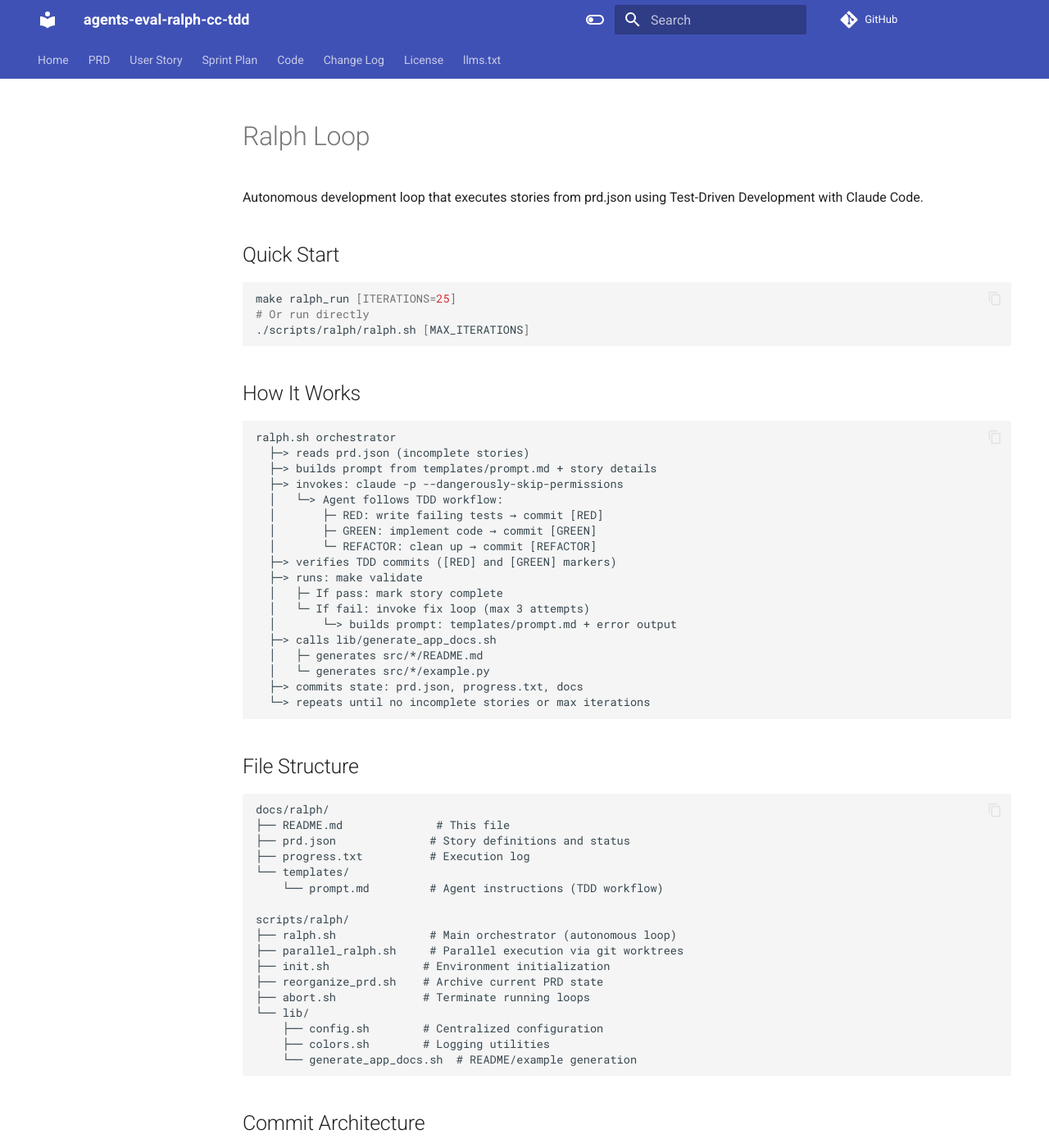
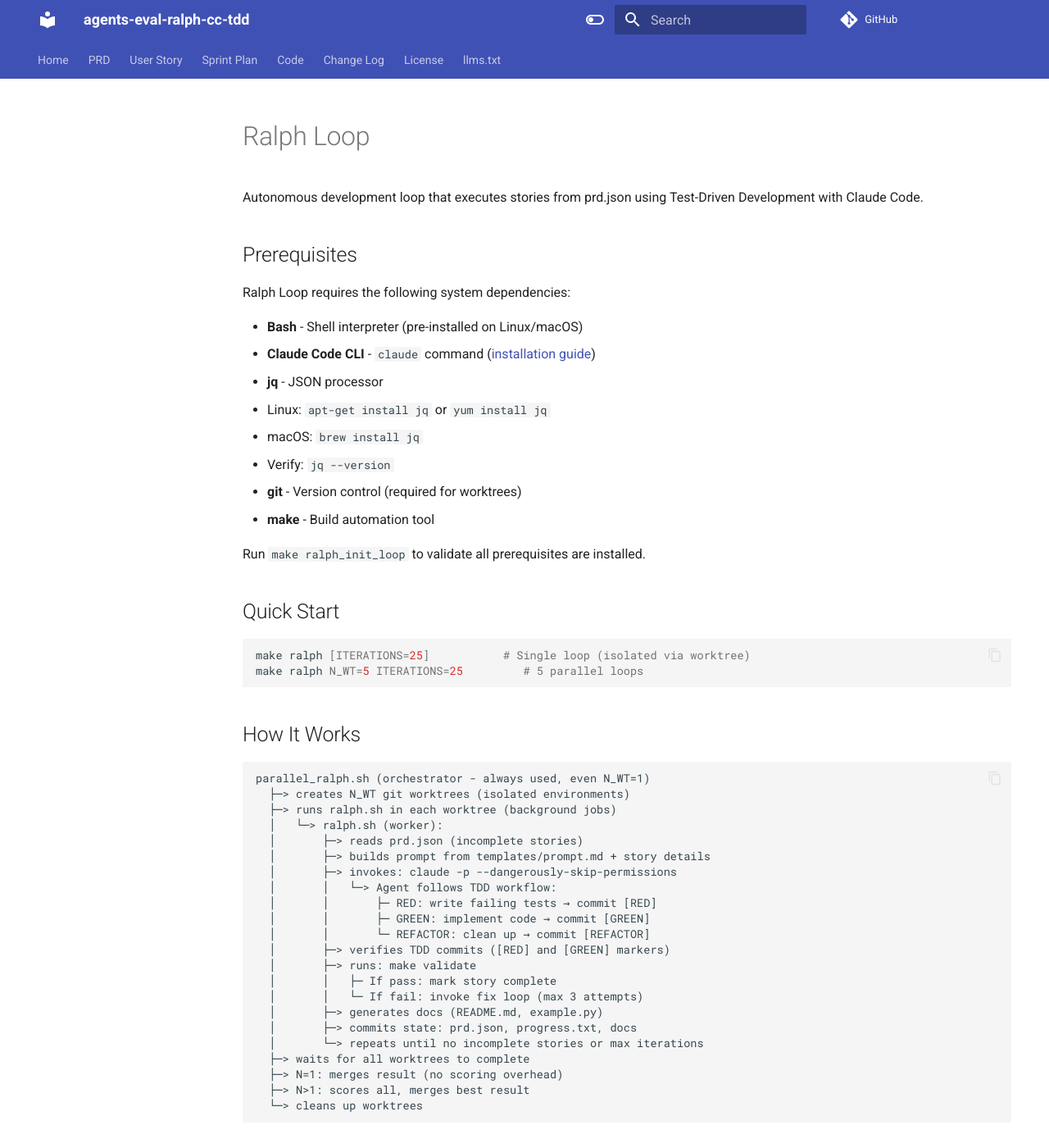
Before and after one commit to qte77/agents-eval-ralph-cc-tdd, an MkDocs documentation site: the page built from docs/ralph/README.md, in a window 1280 px wide and 1400 px high. Shown: the whole window at 82% size. Built offline with MkDocs 1.6.1 and Material for MkDocs 9.7.7, drawn with Linux system fonts in a browser that asks for light colours; comment, search, counter and statistics services are not loaded; some of the changed text lies outside the part shown.

Commit message:
refactor(ralph): consolidate commands and extract control scripts
Simplify Ralph CLI and improve script organization:

Commands:
- Rename ralph_run → ralph (simpler, consistent)
- Rename ralph_reorganize → ralph_archive (accurate)
- Remove ralph_parallel_* (use ralph N=x instead)

Scripts:
- Rename reorganize_prd.sh → archive.sh (matches behavior)
- Extract clean.sh from Makefile (DRY, consistent pattern)
- Consolidate abort.sh to call parallel_ralph.sh internally
- Standardize headers to single-line format
- Add validate_json.sh for validation logic

Documentation:
- Update all command references
- Add Script Usage section to ralph/README.md
- Improve parallel execution documentation

Co-Authored-By: Claude <noreply@anthropic.com>

````diff
--- a/docs/ralph/README.md
+++ b/docs/ralph/README.md
@@ -8,35 +8,53 @@ created: 2026-01-19
 
 Autonomous development loop that executes stories from prd.json using Test-Driven Development with Claude Code.
 
+## Prerequisites
+
+Ralph Loop requires the following system dependencies:
+
+- **Bash** - Shell interpreter (pre-installed on Linux/macOS)
+- **Claude Code CLI** - `claude` command ([installation guide](https://github.com/anthropics/claude-code))
+- **jq** - JSON processor
+  - Linux: `apt-get install jq` or `yum install jq`
+  - macOS: `brew install jq`
+  - Verify: `jq --version`
+- **git** - Version control (required for worktrees)
+- **make** - Build automation tool
+
+Run `make ralph_init_loop` to validate all prerequisites are installed.
+
 ## Quick Start
 
 ```bash
-make ralph_run [ITERATIONS=25]
-# Or run directly
-./scripts/ralph/ralph.sh [MAX_ITERATIONS]
+make ralph [ITERATIONS=25]           # Single loop (isolated via worktree)
+make ralph N_WT=5 ITERATIONS=25         # 5 parallel loops
 ```
 
 ## How It Works
 
 ```text
-ralph.sh orchestrator
-  ├─> reads prd.json (incomplete stories)
-  ├─> builds prompt from templates/prompt.md + story details
-  ├─> invokes: claude -p --dangerously-skip-permissions
-  │   └─> Agent follows TDD workflow:
-  │       ├─ RED: write failing tests → commit [RED]
-  │       ├─ GREEN: implement code → commit [GREEN]
-  │       └─ REFACTOR: clean up → commit [REFACTOR]
-  ├─> verifies TDD commits ([RED] and [GREEN] markers)
-  ├─> runs: make validate
-  │   ├─ If pass: mark story complete
-  │   └─ If fail: invoke fix loop (max 3 attempts)
-  │       └─> builds prompt: templates/prompt.md + error output
-  ├─> calls lib/generate_app_docs.sh
-  │   ├─ generates src/*/README.md
-  │   └─ generates src/*/example.py
-  ├─> commits state: prd.json, progress.txt, docs
-  └─> repeats until no incomplete stories or max iterations
+parallel_ralph.sh (orchestrator - always used, even N_WT=1)
+  ├─> creates N_WT git worktrees (isolated environments)
+  ├─> runs ralph.sh in each worktree (background jobs)
+  │   └─> ralph.sh (worker):
+  │       ├─> reads prd.json (incomplete stories)
+  │       ├─> builds prompt from templates/prompt.md + story details
+  │       ├─> invokes: claude -p --dangerously-skip-permissions
+  │       │   └─> Agent follows TDD workflow:
+  │       │       ├─ RED: write failing tests → commit [RED]
+  │       │       ├─ GREEN: implement code → commit [GREEN]
+  │       │       └─ REFACTOR: clean up → commit [REFACTOR]
+  │       ├─> verifies TDD commits ([RED] and [GREEN] markers)
+  │       ├─> runs: make validate
+  │       │   ├─ If pass: mark story complete
+  │       │   └─ If fail: invoke fix loop (max 3 attempts)
+  │       ├─> generates docs (README.md, example.py)
+  │       ├─> commits state: prd.json, progress.txt, docs
+  │       └─> repeats until no incomplete stories or max iterations
+  ├─> waits for all worktrees to complete
+  ├─> N=1: merges result (no scoring overhead)
+  ├─> N>1: scores all, merges best result
+  └─> cleans up worktrees
 ```
 
 ## File Structure
@@ -50,16 +68,25 @@ docs/ralph/
     └── prompt.md         # Agent instructions (TDD workflow)
 
 scripts/ralph/
-├── ralph.sh              # Main orchestrator (autonomous loop)
-├── parallel_ralph.sh     # Parallel execution via git worktrees
+├── parallel_ralph.sh     # Orchestrator: worktree management, scoring, merging
+├── ralph.sh              # Worker: TDD loop execution (runs inside worktrees)
 ├── init.sh              # Environment initialization
-├── reorganize_prd.sh    # Archive current PRD state
+├── archive.sh           # Archive current run state
 ├── abort.sh             # Terminate running loops
+├── clean.sh             # Clean Ralph state (worktrees + local)
 └── lib/
     ├── config.sh        # Centralized configuration
     ├── colors.sh        # Logging utilities
+    ├── validate_json.sh # JSON validation utilities
     └── generate_app_docs.sh  # README/example generation
 ```
+
+## Script Usage
+
+- `init.sh` - Initialize environment (first time setup)
+- `archive.sh` - Archive completed run before new iteration
+- `abort.sh` - Emergency stop (kills loops + cleans worktrees)
+- `clean.sh` - Reset to clean state (removes worktrees + local state)
 
 ## Commit Architecture
 
@@ -146,43 +173,58 @@ Runs without human approval:
 - Auto-pushes to remote at completion
 - No interactive prompts
 
-## Parallel Execution
+## Execution Modes
 
-Run multiple loops simultaneously via git worktrees:
+**All execution uses git worktrees** (even N=1) for safety and isolation.
 
 ```bash
-make ralph_parallel N=5 ITERATIONS=25  # 5 parallel loops
-make ralph_parallel_status             # Monitor progress
-make ralph_parallel_watch              # Live tail all logs
+# Single loop (N_WT=1, default)
+make ralph [ITERATIONS=25]      # Isolated in worktree, no scoring overhead
+
+# Parallel loops (N_WT>1)
+make ralph N_WT=5 ITERATIONS=25    # 5 worktrees, scores results, merges best
+
+# Monitoring
+make ralph_status               # Progress summary
+make ralph_watch                # Live tail all logs
+make ralph_log WT=2             # View specific worktree
+
+# Control
+make ralph_abort                # Abort all loops + cleanup
+make ralph_clean                # Clean worktrees + local state (requires double confirmation)
 ```
 
-**How it works:**
+**Safety Features:**
+- `ralph_clean` requires double confirmation:
+  1. Type `'yes'` to confirm
+  2. Type `'YES'` (uppercase) to proceed
+- Shows what will be deleted before asking for confirmation
+- Cannot be undone - use with caution
 
-1. Creates N isolated git worktrees
-2. Runs ralph.sh in each simultaneously
-3. Scores: `(stories × 100) + tests + validation_bonus`
-4. Merges best result to main branch
-5. Cleans up worktrees
+**Scoring** (N_WT>1 only): `(stories × 100) + test_count + validation_bonus`
 
-**Config:** `RALPH_PARALLEL_*` variables in `config.sh`
+**Config:** `RALPH_PARALLEL_*` variables in `scripts/ralph/lib/config.sh`
 
 ## Execution Flow Details
 
 ```text
-main()
-  while stories incomplete:
-    get_next_story() → story_id
-    execute_story() → claude invocation
-      └─> prompt.md + story details piped to claude -p
-    check_tdd_commits() → verify [RED]/[GREEN]
-    run_quality_checks() → make validate
-      if fail:
-        fix_validation_errors() → retry loop
-          └─> prompt.md + error output piped to claude -p
-    if pass:
-      update_story_status() → prd.json
-      commit_story_state() → git commit + push state files
-  push all commits to remote
+make ralph [N_WT=1] [ITERATIONS=25]
+  └─> parallel_ralph.sh
+       ├─> creates N_WT worktrees
+       ├─> for each worktree: ralph.sh (background) →
+       │    └─> while stories incomplete:
+       │         ├─ get_next_story() → story_id
+       │         ├─ execute_story() → claude -p (TDD workflow)
+       │         ├─ check_tdd_commits() → verify [RED]/[GREEN]
+       │         ├─ run_quality_checks() → make validate
+       │         │   └─ if fail: fix_validation_errors() (3 attempts)
+       │         ├─ if pass: update_story_status() → prd.json
+       │         ├─ commit_story_state() → git commit
+       │         └─ repeat
+       ├─> wait for all worktrees
+       ├─> if N_WT=1: merge worktree 1
+       ├─> if N_WT>1: score all, merge best
+       └─> cleanup worktrees
 ```
 
 ## Troubleshooting
````
Also changed, not shown: .claude/commands/generate-prd-md-from-userstory.md (+1 -1 lines), README.md (+4 -4 lines), docs/TEMPLATE_USAGE.md (+5 -5 lines), pyproject.toml (+9 -0 lines), 12 other files.
